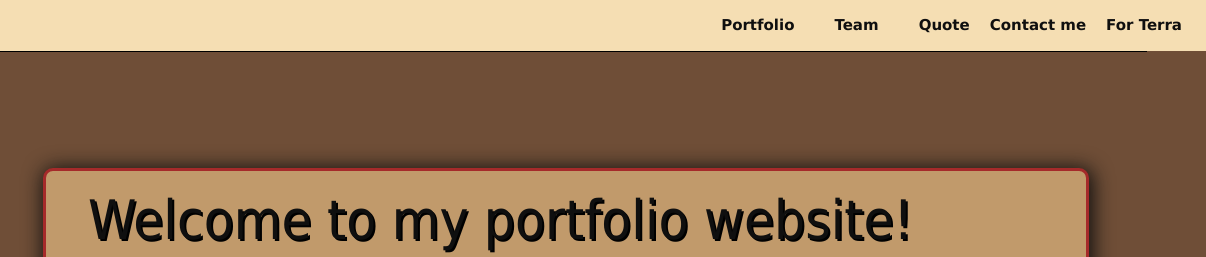
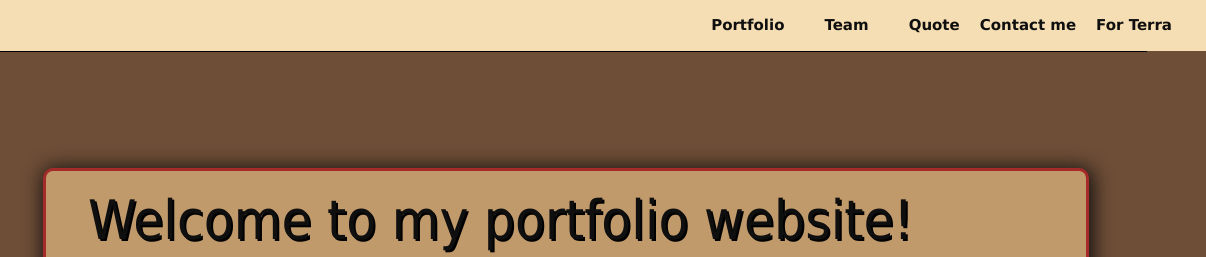
Before and after one commit to defineseventy/landing-page, a plain HTML site: page index.html in a window 1280 px wide. Shown: the top 257 px of the page, 74-1280 px from the left. Drawn offline with Linux system fonts and the light colour scheme.

Commit message:
Update index.css

```diff
--- a/index.css
+++ b/index.css
@@ -48,6 +48,7 @@ a{
   text-align: center;
   list-style: none;
   margin-left: auto;
+  padding: 0px 10px 0px 10px;
   margin-right: 14px;
   font-family: Verdana;
 }
```
